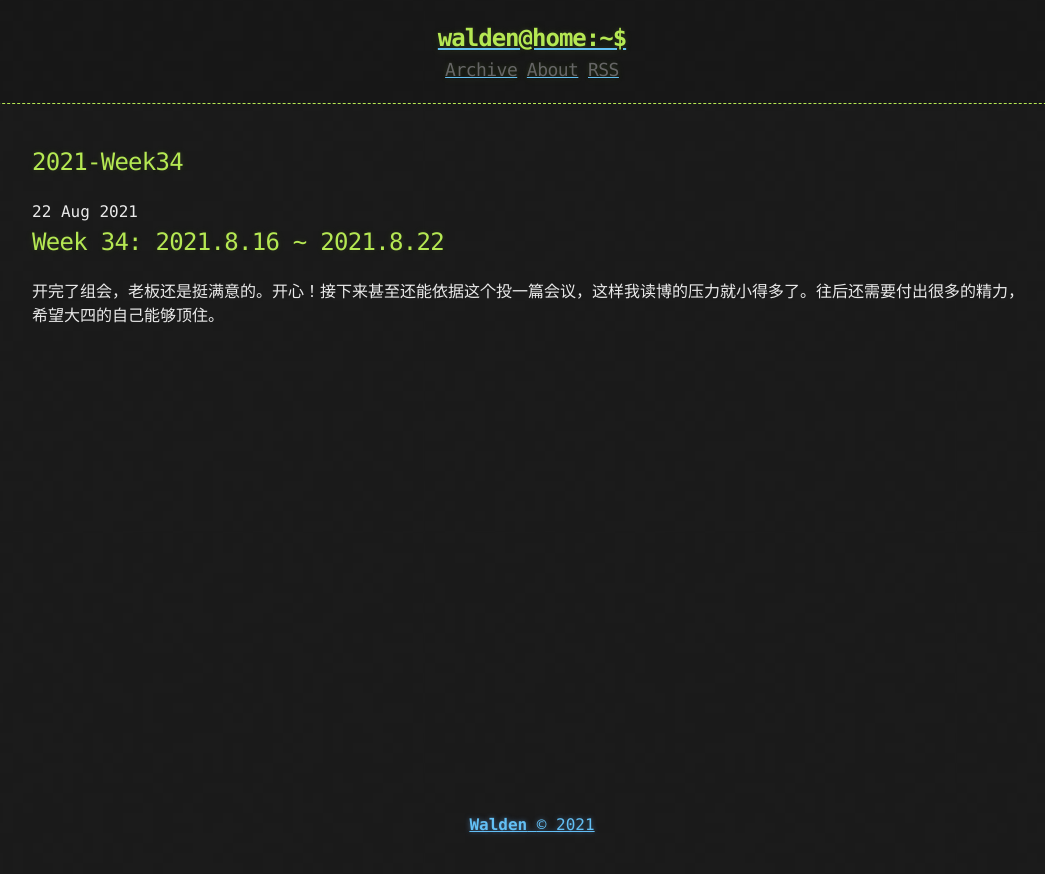
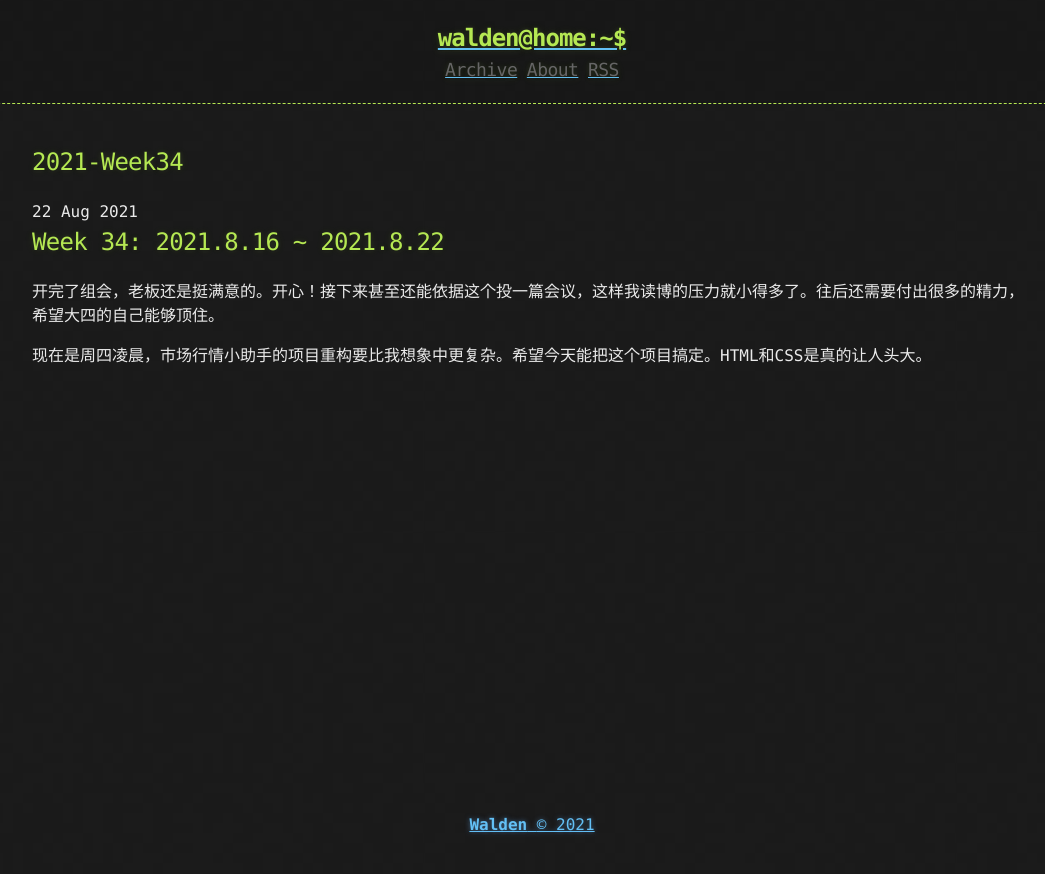
Before and after one commit to WaldenRUC/WaldenRUC.github.io, a Jekyll site: the page built from _posts/2021-08-22-2021-Week34.md, in a window 1280 px wide. Shown: the top 874 px of the page, without its empty margins (108-1153 px from the left). Built offline with Jekyll 4.4.1, drawn with Linux system fonts in a browser that asks for light colours.

Commit message:
20210819

```diff
--- a/_posts/2021-08-22-2021-Week34.md
+++ b/_posts/2021-08-22-2021-Week34.md
@@ -6,3 +6,5 @@ published: true
 ## Week 34: 2021.8.16 ~ 2021.8.22
 
 开完了组会，老板还是挺满意的。开心！接下来甚至还能依据这个投一篇会议，这样我读博的压力就小得多了。往后还需要付出很多的精力，希望大四的自己能够顶住。
+
+现在是周四凌晨，市场行情小助手的项目重构要比我想象中更复杂。希望今天能把这个项目搞定。HTML和CSS是真的让人头大。
```
Also changed, not shown: 1 other file.
